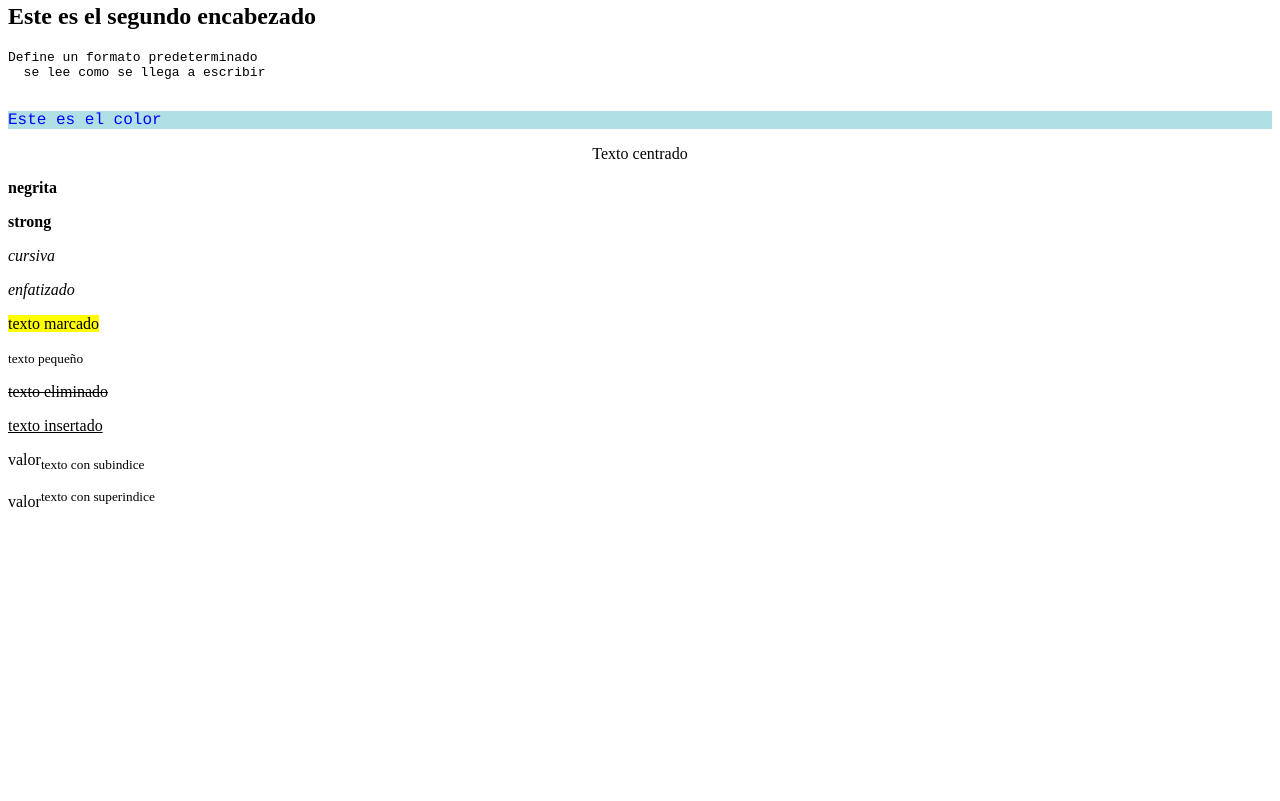
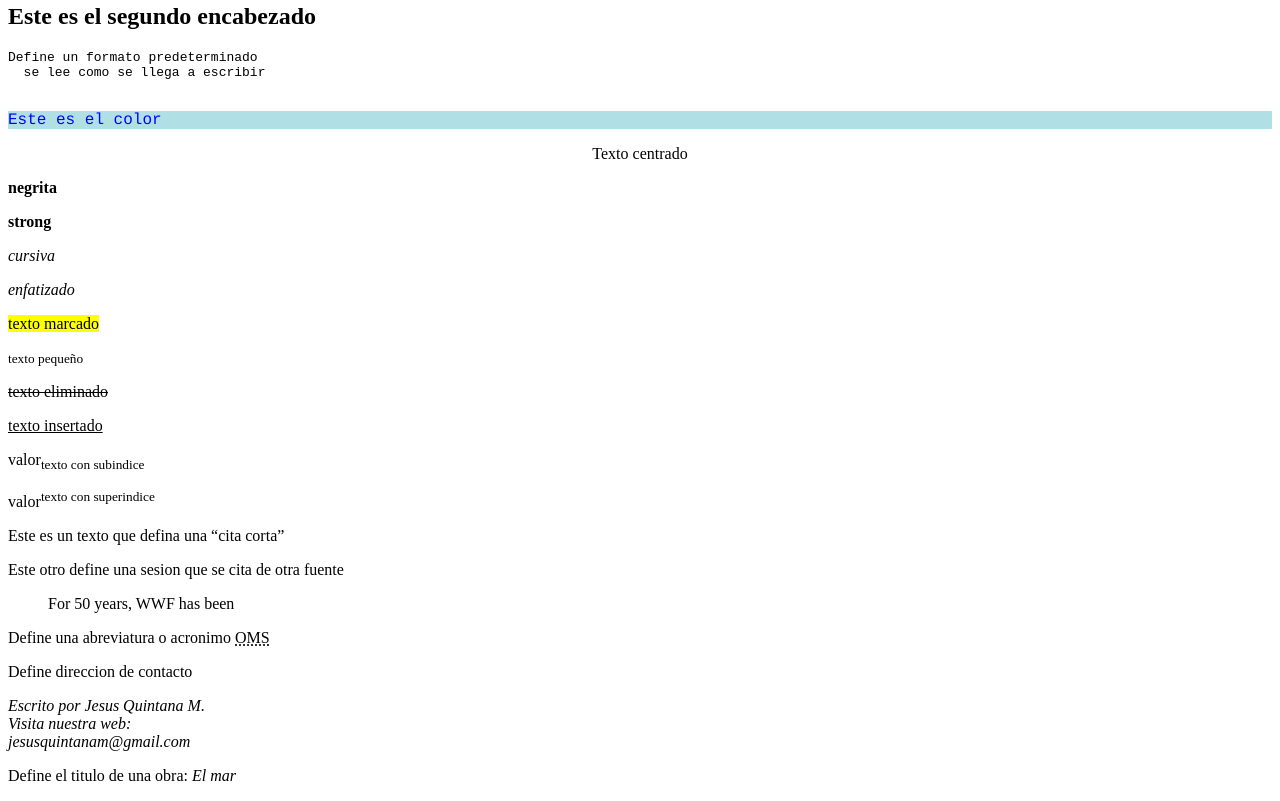
Before and after one commit to JesusAngelQM/TutorialHtmlCss, a plain HTML site: page Index.html in a window 1280 px wide. Shown: the part 521-1322 px from the top of the page. Before the commit the page ends 1048 px from the top, so only its background shows below. Drawn offline with Linux system fonts and the light colour scheme.

Commit message:
elementos de cita

```diff
--- a/Index.html
+++ b/Index.html
@@ -58,8 +58,24 @@ Define un formato predeterminado
   <p>valor<sub>texto con subindice</sub></p>
   <p>valor<sup>texto con superindice</sup></p>
 
+  <!--Elementos de citas-->
+  <p>Este es un texto que defina una <q>cita corta</q> </p>
+  <p>Este otro define una sesion que se cita de otra fuente</p>
+  <blockquote cite="http://www.worldwildlife.org/who/index.html">
+  For 50 years, WWF has been</blockquote>
 
+  <p>Define una abreviatura o acronimo <abbr title="Organizacion mundial de la salud">OMS</abbr> </p>
 
+  <p>Define direccion de contacto
+  </p>
+
+  <address>
+    Escrito por Jesus Quintana M.<br>
+    Visita nuestra web:<br>
+    jesusquintanam@gmail.com
+  </address>
+
+  <p>Define el titulo de una obra: <cite>El mar</cite>  </p>
 
   </body>
 
```
